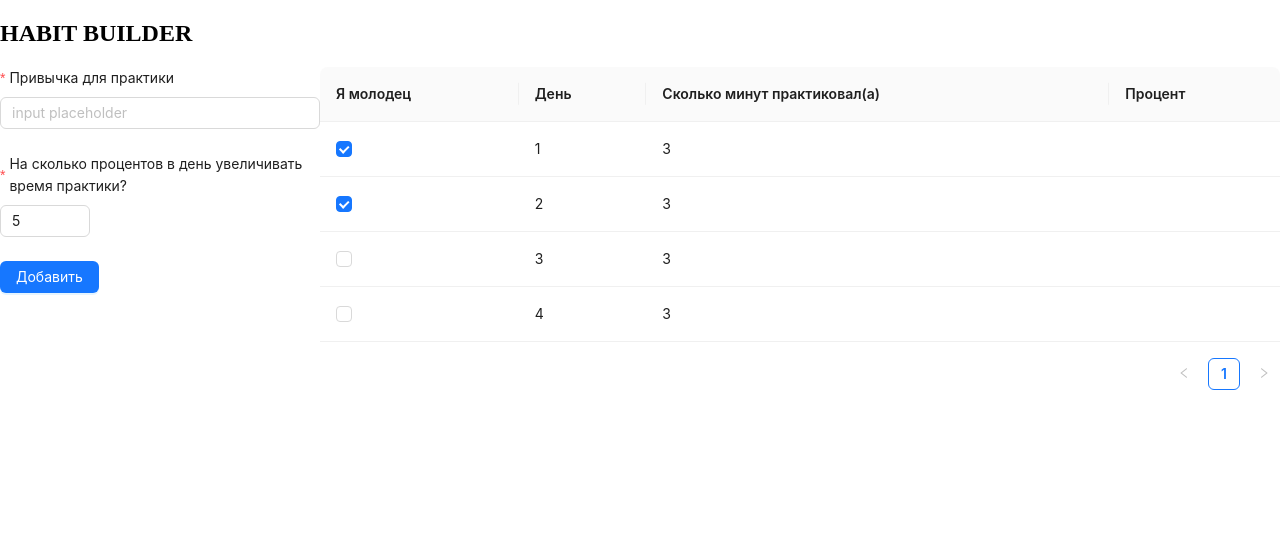
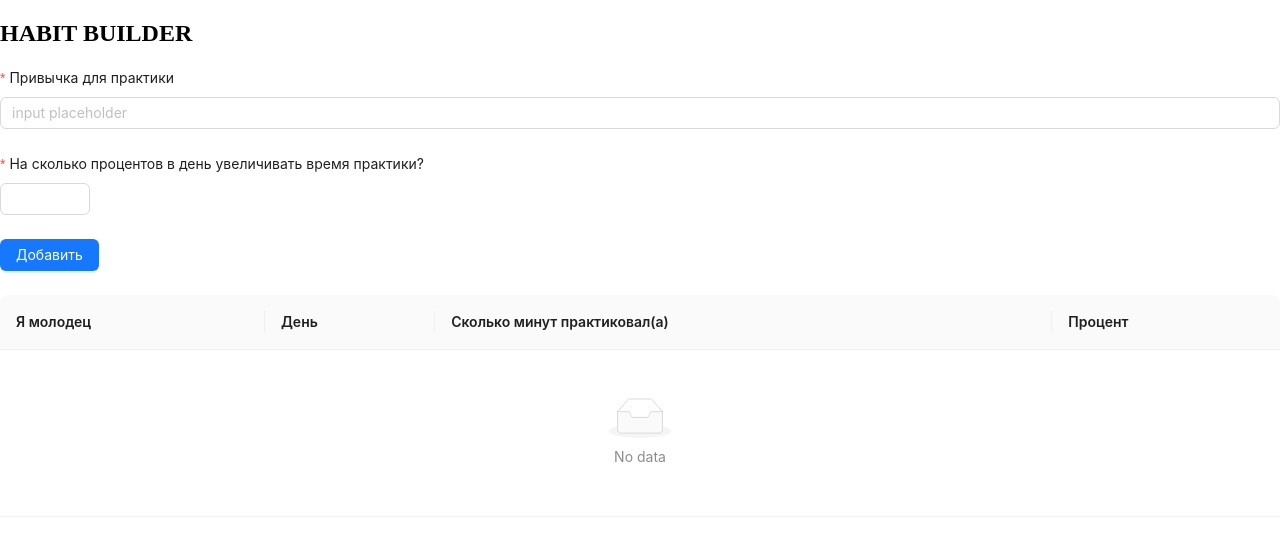
Before and after one commit to thegymnasiaproject/gymnasia, a Next.js app: page /turtle-pace in a window 1280 px wide. Shown: the top 556 px of the page. Built offline with nearby package versions, Linux system fonts and the light colour scheme.

Commit message:
Add habit builder scaffold

```diff
--- a/src/app/turtle-pace/page.tsx
+++ b/src/app/turtle-pace/page.tsx
@@ -1,6 +1,6 @@
-'use client'
+'use client';
 
-import React from 'react'
+import React, { useState } from 'react';
 import {
     Button,
     Checkbox,
@@ -11,13 +11,10 @@ import {
     message,
     Row,
     Space,
-  Tag,
-  Typography,
     Table,
-} from 'antd'
+} from 'antd';
 
-import type { CheckboxChangeEvent } from 'antd/es/checkbox'
-import type { ColumnsType } from 'antd/es/table'
+import type { ColumnsType } from 'antd/es/table';
 
 interface DataType {
     key: string;
@@ -49,87 +46,79 @@ const columns: ColumnsType<DataType> = [
         dataIndex: 'tags',
         render: (text) => <a>{text}</a>,
     },
-]
+];
 
-const data: DataType[] = [
-  {
-    key: '1',
-    isDone: true,
-    day: 1,
-    minutes: 3,
-  },
-  {
-    key: '2',
-    isDone: true,
-    day: 2,
-    minutes: 3,
-  },
-  {
-    key: '3',
+const Page = () => {
+    const [data, setData] = useState<DataType[]>([]);
+
+    const [form] = Form.useForm();
+
+    const onFinish = (formData: { habitName: string, percentPerDay: number }) => {
+        console.log('data: ', formData); // eslint-disable-line
+
+
+        const totalDays = 66; // Total days to maintain the habit
+        const calculatedData: DataType[] = [];
+
+        for (let i = 0; i < totalDays; i++) {
+            calculatedData.push({
+                key: Math.random() + '',
                 isDone: false,
-    day: 3,
-    minutes: 3,
-  },
-  {
-    key: '4',
-    isDone: false,
-    day: 4,
-    minutes: 3,
-  },
-]
-
-const onChange = (e: CheckboxChangeEvent) => {
-  console.log(`checked = ${e.target.checked}`)
+                day: i + 1,
+                minutes: 10, // TODO
+            });
         }
 
-const Page = () => {
-  const [form] = Form.useForm()
+        console.log('calculatedData: ', calculatedData); // eslint-disable-line
 
-  const onFinish = () => {
-    message.success('Submit success!')
-  }
+        setData(calculatedData);
 
-  const onFinishFailed = () => {
-    message.error('Submit failed!')
-  }
+        message.success('Submit success!');
+    };
+
+    const onFinishFailed = (formError: {}) => {
+        console.log('error: ', formError); // eslint-disable-line
+        message.error('Submit failed!');
+    };
 
     const onChange = (value: number | null) => {
-    console.log('changed', value)
-  }
+        console.log('changed', value);
+    };
 
     return (
             <div>
                 <h2>HABIT BUILDER</h2>
 
                 <Row>
-        <Col span={6}>
+                    <Col span={24}>
                         <Form
                                 form={form}
                                 layout="vertical"
                                 onFinish={onFinish}
                                 onFinishFailed={onFinishFailed}
                                 autoComplete="off"
+                                initialValues={data}
                         >
                             <Form.Item
-              name="habit"
+                                    name="habitName"
                                     label="Привычка для практики"
                                     rules={[
                                         { required: true },
                                         { type: 'string', warningOnly: true },
-                { type: 'string', min: 6 },
+                                        { type: 'string', min: 2 },
                                     ]}
                             >
                                 <Input placeholder="input placeholder" />
                             </Form.Item>
                             <Form.Item
-              name="hours"
+                                    name="percentPerDay"
                                     label="На сколько процентов в день увеличивать время практики?"
                                     rules={[
                                         { required: true },
                                         { type: 'number' },
                                     ]}
                             >
-              <InputNumber min={1} max={10} defaultValue={5} onChange={onChange} />
+                                <InputNumber min={1} max={10} onChange={onChange} />
                             </Form.Item>
                             <Form.Item>
                                 <Space>
@@ -140,12 +129,15 @@ const Page = () => {
                             </Form.Item>
                         </Form>
                     </Col>
-        <Col span={18}>
+
+                </Row>
+                <Row>
+                    <Col span={24}>
                         <Table columns={columns} dataSource={data} />
                     </Col>
                 </Row>
             </div>
-  )
-}
+    );
+};
 
-export default Page
+export default Page;
```
Lines whose indentation alone changed are shown as unchanged.
